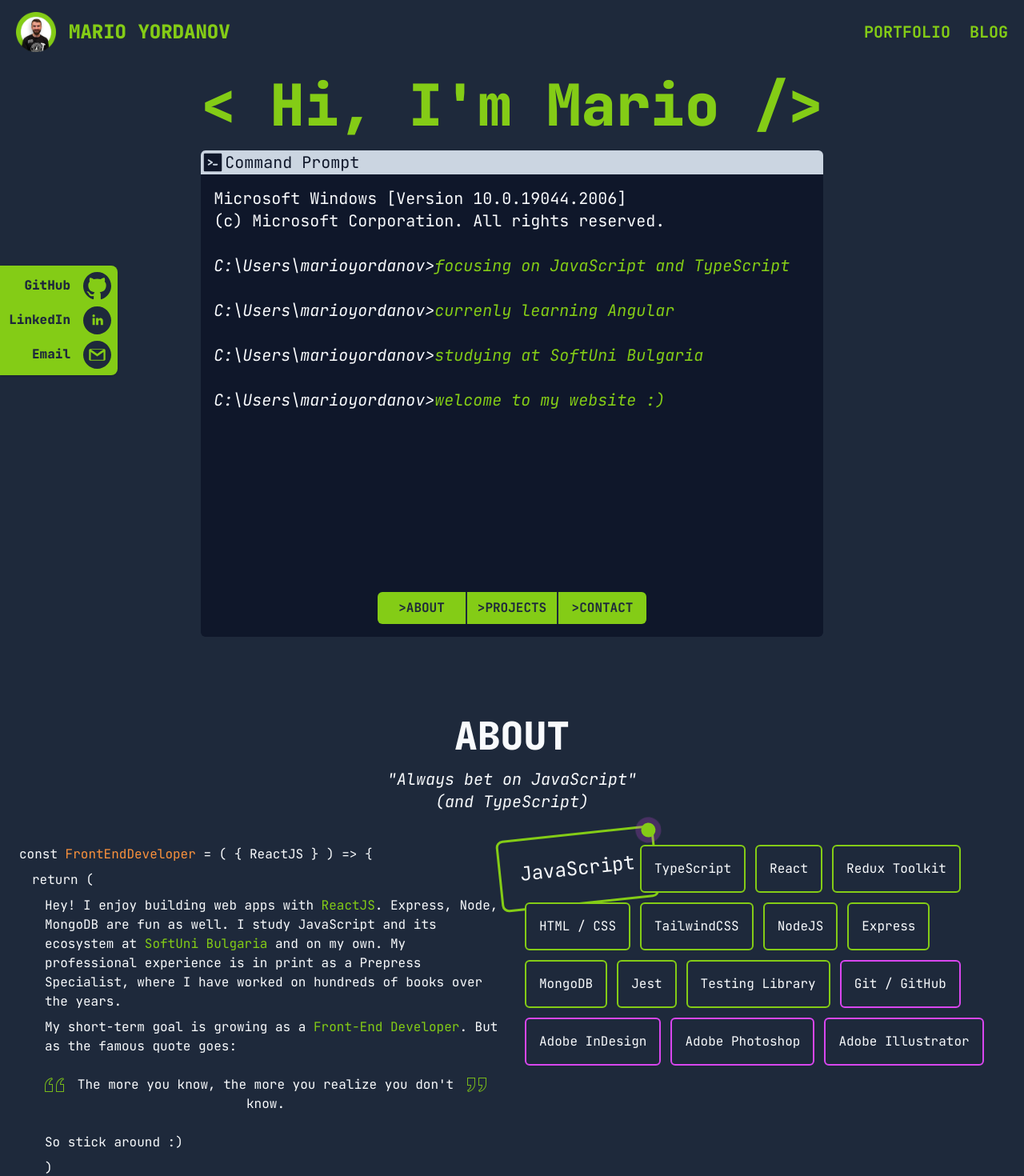
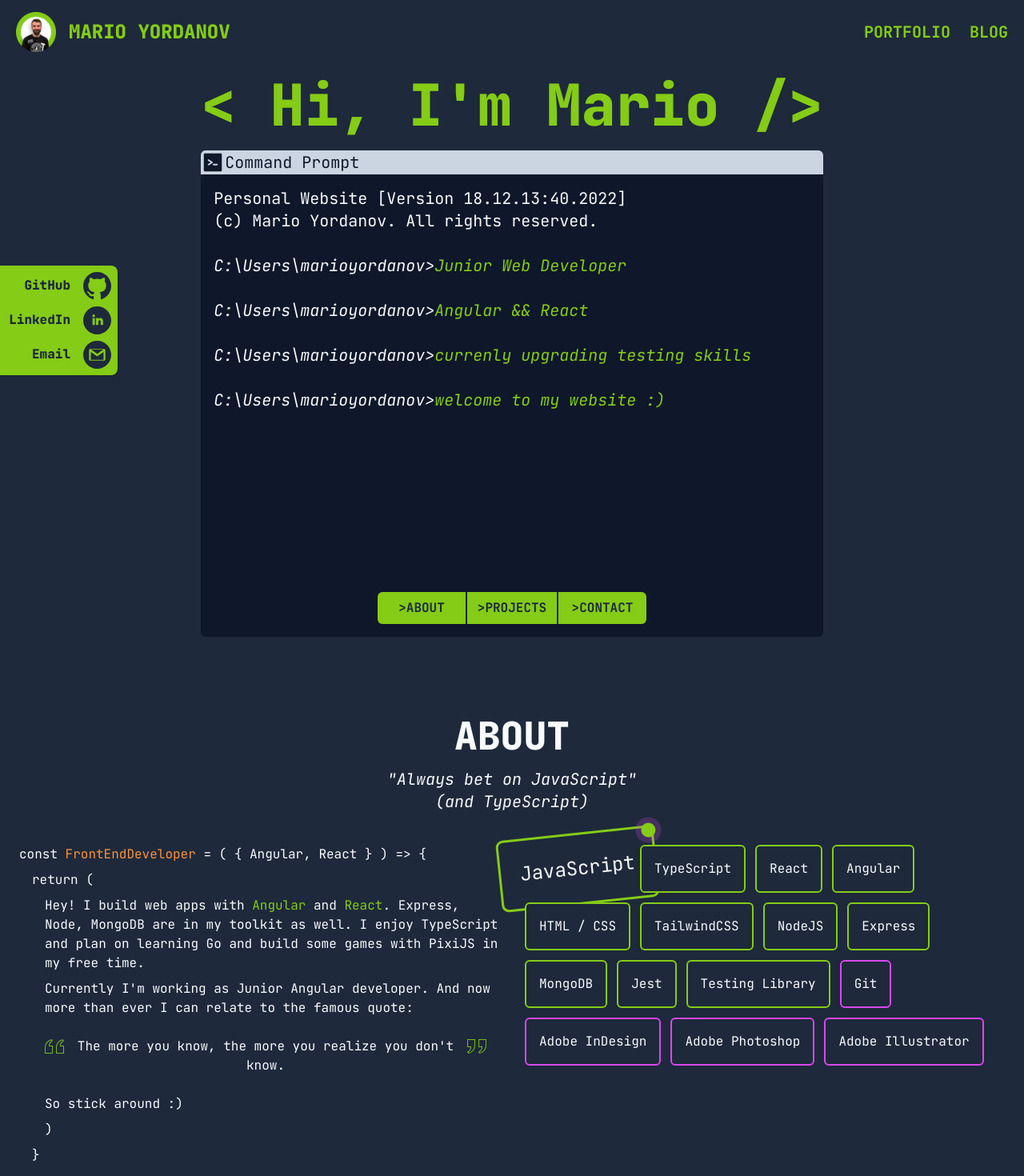
Before and after one commit to mariovyord/portfolio-v3, a Next.js app: page / in a window 1280 px wide. Shown: the top 1470 px of the page at 80% size. Built offline with nearby package versions, Linux system fonts and the light colour scheme.

Commit message:
upgrade texts

```diff
--- a/components/about-me/about-me.tsx
+++ b/components/about-me/about-me.tsx
@@ -7,13 +7,13 @@
 const About = () => {
     const biography = (
         <div className='flex flex-col gap-2'>
-            <p>const <span className='text-orange-400 hover:scale-125 inline-block transition-all bg-base'>FrontEndDeveloper</span> = ( &#123; ReactJS &#125; ) =&gt; &#123;</p>
+            <p>const <span className='text-orange-400 hover:scale-125 inline-block transition-all bg-base'>FrontEndDeveloper</span> = ( &#123; Angular, React &#125; ) =&gt; &#123;</p>
             <p className=' pl-4'>return (</p>
             <p className='pl-8'>
-                Hey! I enjoy building web apps with  <span className='text-primary hover:scale-125 inline-block transition-all bg-base'>ReactJS</span>. Express, Node, MongoDB are fun as well. I study JavaScript and its ecosystem at <span className='text-primary hover:scale-125 inline-block transition-all bg-base'>SoftUni Bulgaria</span> and on my own. My professional experience is in print as a Prepress Specialist, where I have worked on hundreds of books over the years.
+                Hey! I build web apps with <span className='text-primary hover:scale-125 inline-block transition-all bg-base'>Angular</span> and <span className='text-primary hover:scale-125 inline-block transition-all bg-base'>React</span>. Express, Node, MongoDB are in my toolkit as well. I enjoy TypeScript and plan on learning Go and build some games with PixiJS in my free time.
             </p>
             <p className='pl-8'>
-                My short-term goal is growing as a <span className='text-primary hover:scale-125 inline-block transition-all bg-base'>Front-End Developer</span>. But as the famous quote goes:
+                Currently I'm working as Junior Angular developer. And now more than ever I can relate to the famous quote:
             </p>
             <div className='p-4 text-center relative fill-primary flex gap-3 pl-8'>
                 <div className='animate-pulse'>
--- a/components/hero/focus-list/focus-list.tsx
+++ b/components/hero/focus-list/focus-list.tsx
@@ -2,10 +2,17 @@
 import FocusItem from './focus-item';
 
 const FocusList = () => {
+    const learning = [
+        { link: '#about', text: 'currenly learning UI Router' },
+        { link: '#about', text: 'currenly learning Storybook' },
+        { link: '#about', text: 'currenly upgrading testing skills' },
+        { link: '#about', text: 'currenly getting better at git' },
+    ]
+
     const list = [
-        { link: '#about', text: 'focusing on JavaScript and TypeScript' },
-        { link: '#about', text: 'currenly learning Angular' },
-        { link: '#about', text: 'studying at SoftUni Bulgaria' },
+        { link: '#about', text: 'Junior Web Developer' },
+        { link: '#about', text: 'Angular && React' },
+        learning[Math.floor(Math.random() * learning.length)],
         { link: '#about', text: 'welcome to my website :)' },
     ];
 
@@ -17,8 +24,8 @@
             </div>
             <div className='p-4'>
                 <div>
-                    <p>Microsoft Windows [Version 10.0.19044.2006]</p>
-                    <p>(c) Microsoft Corporation. All rights reserved.</p>
+                    <p>Personal Website [Version 18.12.13:40.2022]</p>
+                    <p>(c) Mario Yordanov. All rights reserved.</p>
                 </div>
                 <br />
                 <div className='italic flex'>
--- a/components/projects/project-card.tsx
+++ b/components/projects/project-card.tsx
@@ -18,9 +18,11 @@
                         <p>{project.description}</p>
                     </div>
                     <div className='px-4 py-2 flex gap-4'>
-                        <div>
-                            <a target="_blank" rel="noreferrer" href={project.links.demo} className='text-primary font-bold hover:text-primary-focus fill-primary hover:fill-primary-focus'>Demo</a>
-                        </div>
+                        {project.links.demo ?
+                            <div>
+                                <a target="_blank" rel="noreferrer" href={project.links.demo} className='text-primary font-bold hover:text-primary-focus fill-primary hover:fill-primary-focus'>Demo</a>
+                            </div>
+                            : null}
                         <div>
                             <a target="_blank" rel="noreferrer" href={project.links.github} className='text-primary font-bold hover:text-primary-focus fill-primary hover:fill-primary-focus'>GitHub</a>
                         </div>
--- a/data/site/about.ts
+++ b/data/site/about.ts
@@ -15,7 +15,7 @@
         classes: 'border-primary'
     },
     {
-        skillName: 'Redux Toolkit',
+        skillName: 'Angular',
         classes: 'border-primary'
     },
     {
@@ -47,7 +47,7 @@
         classes: 'border-primary'
     },
     {
-        skillName: 'Git / GitHub',
+        skillName: 'Git',
         classes: 'border-accent'
     },
     {
--- a/data/site/projects.ts
+++ b/data/site/projects.ts
@@ -20,7 +20,7 @@
         img: '/images/site/questions-and-asnwers.jpeg',
         description: 'Questions and Answers is ReactJS web app where you can ask a question and have the other users answer. SoftUni Exam Project.',
         links: {
-            demo: 'https://questions-and-answers-f1gh5.web.app/',
+            demo: null,
             github: 'https://github.com/mariovyord/questions-and-answers'
         },
         tech: [
@@ -36,7 +36,7 @@
         img: '/images/site/api-screenshot.png',
         description: 'REST API for Kotkogram Web App | SoftUni Exam Project.',
         links: {
-            demo: 'https://kotkogram-api.herokuapp.com/api',
+            demo: null,
             github: 'https://github.com/mariovyord/kotkogram-api'
         },
         tech: [
```
